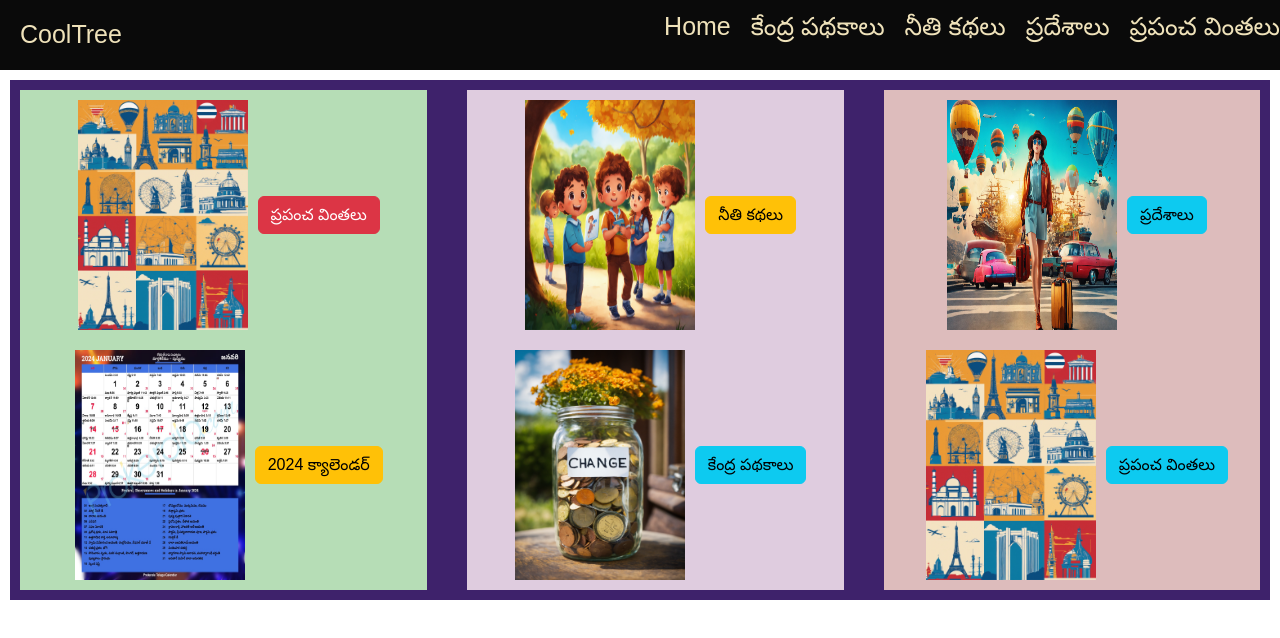
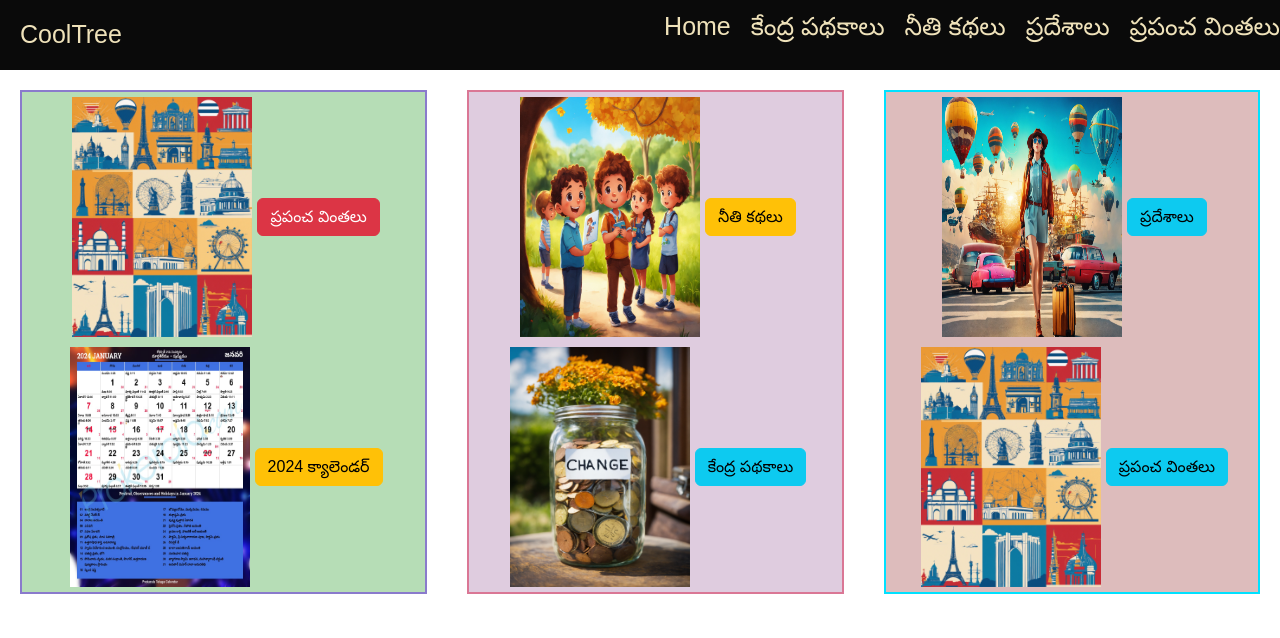
Before and after one commit to nikiversion/cooltree, a React (Create React App) app: page / in a window 1280 px wide. Shown: the top 638 px of the page. Built offline with nearby package versions, Linux system fonts and the light colour scheme; a web font is replaced by a local one.

Commit message:
add new thing

```diff
--- a/src/componants/home.css
+++ b/src/componants/home.css
@@ -7,12 +7,12 @@ body{
 {
     width: 190px;
     height: 250px;
-    padding: 10px;
+    padding: 5px;
     @media (min-width:320px) and (max-width:480px),
     (min-width:481px) and (max-width:768px)
   {
-    width: 100%;
-    height: 100%;
+    width: 200px;
+    height: 250px;
   }
 
 
@@ -20,10 +20,9 @@ body{
 }
 .homebox
 {
-   background-color: rgb(62, 34, 107);
     font-family: 'Mandali', sans-serif;
     text-align: center;
-    color: rgb(14, 13, 13);
+
     padding: 10px;
     gap: 40px;
     display: flex;
@@ -31,7 +30,7 @@ body{
   @media (max-width:480px),
   (min-width:481px) and (max-width:768px)
   {
-   display: block;
+   flex-wrap: wrap;
   }
 
 
@@ -47,14 +46,17 @@ body{
 .first
 {
     background-color: rgb(182, 221, 182);
+    border:  2px solid rgb(138, 123, 204);
 }
 .second
 {
     background-color: rgb(223, 204, 223);
+    border:  2px solid rgb(218, 119, 149);
 }
 .third
 {
     background-color: rgb(221, 188, 188);
+    border:  2px solid rgb(0, 225, 255);
 }
 .leftcontainer
     {
--- a/src/componants/kendrapathakalu/Scheme.js
+++ b/src/componants/kendrapathakalu/Scheme.js
@@ -25,7 +25,7 @@ const Scheme = () => {
 
        <img src='schemes/atalpention2.jpg' ></img>
 
-       <img src='schemes/atalpention2.jpg'></img>
+
 
        <p>ఈ పథకం చందాదారులకు 60 సంవత్సరాల వయస్సు నుంచి పెన్షన్ ను అందించడంతో పాటు, రూ. 1000 నుంచి రూ. 5000 వరకు హామీ ఇచ్చిన పెన్షన్ ను అందిస్తుంది. ఒకవేళ చందాదారులు మరణించినట్లైతే, అతని లేదా ఆమె జీవిత భాగస్వామి అదే మొత్తం పెన్షన్ ను పొందేందుకు అర్హులు. ఒకవేళ జీవిత భాగస్వామి కూడా మరణించినట్లైతే, నామినీ కార్పస్ డబ్బును పొందేందుకు అర్హులు. అయితే, 60 సంవత్సరాల వయస్సు లోపే చందాదారుడులు చనిపోయినట్లైతే, వారి జీవిత భాగస్వామి పథకం నుంచి నిష్క్రమించి, కార్పస్ మొత్తాన్ని పొందవచ్చు లేదా చందాదారుల పేరిట మిగిలిన సంవత్సరాల పాటు ఖాతాని కొనసాగించే ఆప్షన్ ను ఎంచుకోవచ్చు.</p>
     </div>
--- a/src/componants/kendrapathakalu/scheme.css
+++ b/src/componants/kendrapathakalu/scheme.css
@@ -4,7 +4,8 @@
     text-align: center;
     font-family: 'Mandali', sans-serif;
     font-size: 22px;
-    background-color: rgb(202, 247, 184);
+    background-color: rgb(227, 247, 220);
+    border: 2px solid rgb(233, 188, 188);
     @media (max-width:480px),
     (min-width:481px) and (max-width:768px)
     {
--- a/src/componants/moralStories/moralstories.css
+++ b/src/componants/moralStories/moralstories.css
@@ -5,7 +5,7 @@
 }
 .moral
 {
-    background-color: rgb(165, 214, 177);
+    border: 3px solid rgb(115, 192, 137);
     text-align: center;
     font-family: 'Mandali', sans-serif;
     font-size: 22px;
@@ -20,11 +20,15 @@
 .moralsection
 {
     padding: 5px;
-    background-color: rgb(247, 248, 188);
+    background-color: rgb(253, 253, 251);
     margin: 4px;
+    border: 2px solid rgb(98, 100, 233);
 }
 .moralsection img
 {
     width: 300px;
     height: 300px;
 }
+.moralsection h1{
+    color: rgb(54, 42, 165);
+}
--- a/src/componants/prapanchavintalu/vinthalu.css
+++ b/src/componants/prapanchavintalu/vinthalu.css
@@ -5,7 +5,7 @@
 }
 .vinthalu
 {
-    background-color: rgb(214, 188, 173);
+    border:3px solid rgb(235, 138, 138);
     text-align: center;
     font-family: 'Mandali', sans-serif;
     font-size: 22px;
@@ -18,13 +18,21 @@
 }
 .vinthalusection
 {
+
     padding: 5px;
-    background-color: rgb(241, 222, 237);
+
     margin: 4px;
+    border:1px solid rgb(187, 190, 209);
 
 
 }
 .vinthalu img{
-    width: 400px;
+    width: 300px;
     height: 300px;
 }
+.vinthalusection h1{
+
+font-family: Arial, Helvetica, sans-serif;
+color: rgb(226, 80, 43);
+
+}
```
